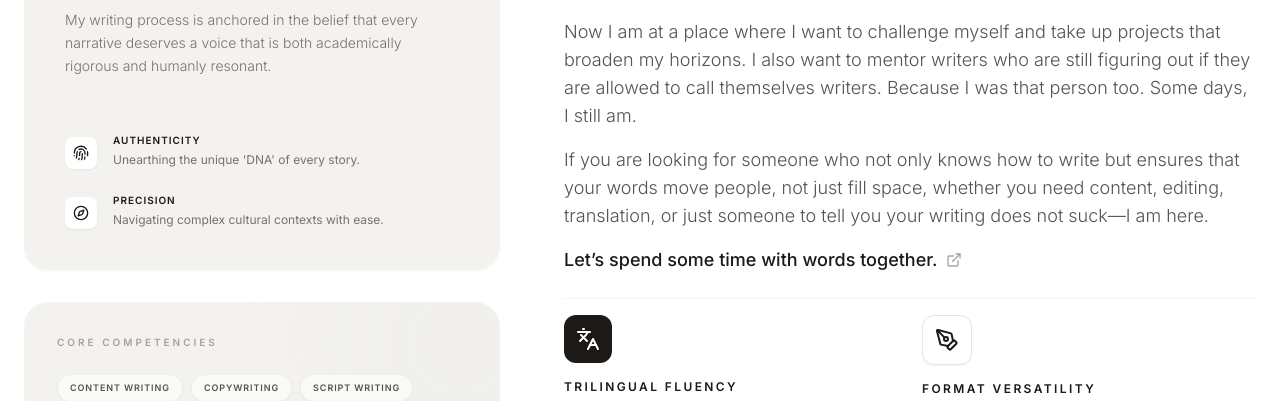
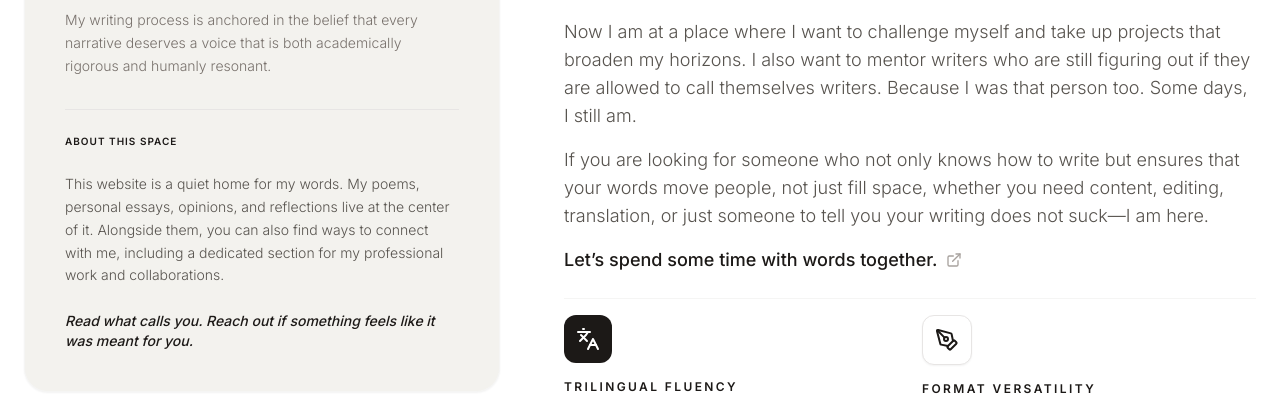
Before and after one commit to sonakhirumi/sonakhi-portfolio, a React (Vite) app: page / in a window 1280 px wide. Shown: the part 1249-1650 px from the top of the page. Built offline with nearby package versions, Linux system fonts and the light colour scheme; no server answers; a web font is replaced by a local one.

Commit message:
feat: replace Authenticity/Precision with About This Space section

```diff
--- a/components/About.tsx
+++ b/components/About.tsx
@@ -34,25 +34,14 @@ const About: React.FC = () => {
                   My writing process is anchored in the belief that every narrative deserves a voice that is both academically rigorous and humanly resonant.
                 </p>
 
-                <div className="space-y-6 pt-6">
-                  <div className="flex items-start space-x-4">
-                    <div className="mt-1 p-2 bg-white rounded-lg shadow-sm">
-                      <Fingerprint className="w-4 h-4 text-stone-900" />
-                    </div>
-                    <div>
-                      <h5 className="text-[10px] font-black uppercase tracking-widest text-stone-900 mb-1">Authenticity</h5>
-                      <p className="text-xs text-stone-500">Unearthing the unique 'DNA' of every story.</p>
-                    </div>
-                  </div>
-                  <div className="flex items-start space-x-4">
-                    <div className="mt-1 p-2 bg-white rounded-lg shadow-sm">
-                      <Compass className="w-4 h-4 text-stone-900" />
-                    </div>
-                    <div>
-                      <h5 className="text-[10px] font-black uppercase tracking-widest text-stone-900 mb-1">Precision</h5>
-                      <p className="text-xs text-stone-500">Navigating complex cultural contexts with ease.</p>
-                    </div>
-                  </div>
+                <div className="space-y-6 pt-6 border-t border-stone-200">
+                  <h5 className="text-[10px] font-black uppercase tracking-widest text-stone-900 mb-2">About this space</h5>
+                  <p className="text-sm text-stone-600 leading-relaxed font-light">
+                    This website is a quiet home for my words. My poems, personal essays, opinions, and reflections live at the center of it. Alongside them, you can also find ways to connect with me, including a dedicated section for my professional work and collaborations.
+                  </p>
+                  <p className="text-sm text-stone-900 font-medium italic">
+                    Read what calls you. Reach out if something feels like it was meant for you.
+                  </p>
                 </div>
               </div>
             </div>
```
